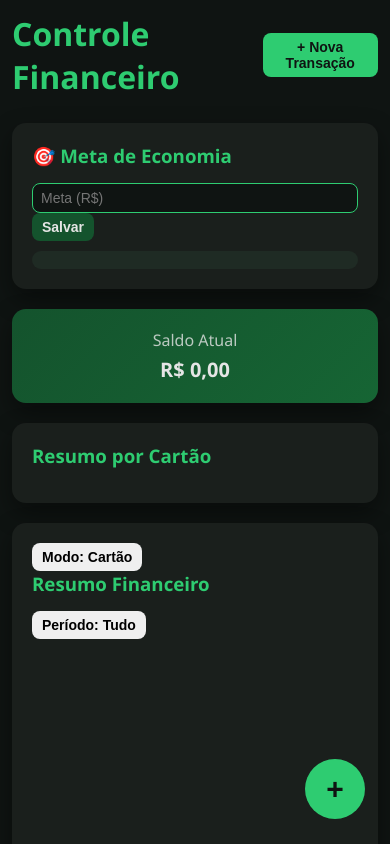
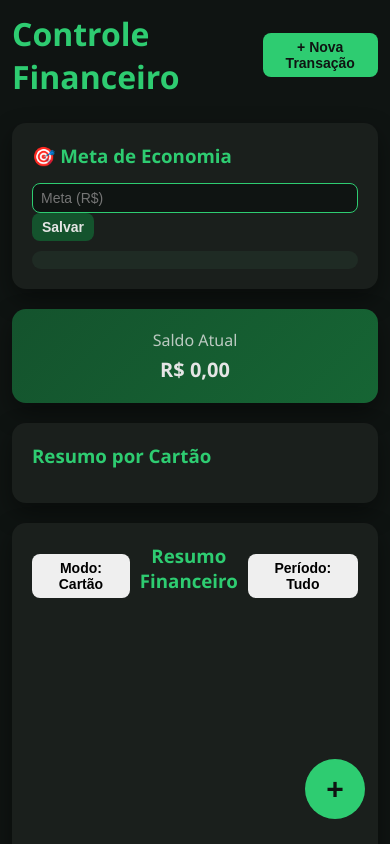
Before and after one commit to tryndadi/controle-financeiro-backend, a website: page public/index.html in a window 390 px wide. Shown: the top 844 px of the page. Drawn offline with nearby package versions, Linux system fonts and the light colour scheme; no server answers.

Commit message:
fix: bugs visuais

```diff
--- a/public/css/components.css
+++ b/public/css/components.css
@@ -1,3 +1,12 @@
+/*
+COMPONENTS
+- cards
+- buttons
+- modals
+- forms
+- progress bars
+*/
+
 /* CARDS */
 
 .card {
@@ -246,6 +255,32 @@ button {
 
 }
 
+.chart-header {
+
+    display: grid;
+    grid-template-columns: auto 1fr auto;
+    align-items: center;
+    gap: 10px;
+}
+
+.chart-header h3 {
+
+    text-align: center;
+
+}
+
+#toggle-chart-mode {
+
+    justify-self: start;
+
+}
+
+#toggle-chart-period {
+
+    justify-self: end;
+
+}
+
 /* esconder FAB no desktop */
 
 @media (min-width:769px) {
--- a/public/script.js
+++ b/public/script.js
@@ -18,7 +18,6 @@ const originLabel = document.getElementById("origin-label");
 const originGroup = document.getElementById("origin-group");
 const categorySelect = document.getElementById("transaction-category");
 const API_URL = "/api";
-const dateInput = document.getElementById("transaction-date").value;
 
 typeSelect.addEventListener("change", updateOriginField);
 
@@ -73,7 +72,11 @@ async function loadCategoriesByType(tipo) {
 
 function formatDate(dateString) {
 
+    if (!dateString) return "-";
+
     const date = new Date(dateString + "T12:00:00");
+
+    return date.toLocaleDateString("pt-BR");
 
     return date.toLocaleString("pt-BR", {
         day: "2-digit",
@@ -582,7 +585,7 @@ document.getElementById("transaction-form").onsubmit = async function (e) {
         valor: parseFloat(document.getElementById("transaction-amount").value),
         tipo: document.getElementById("transaction-type").value,
         origem: document.getElementById("transaction-origin").value,
-        date: dateInput
+        date: document.getElementById("transaction-date").value
     };
 
     await fetch(`${API_URL}/transacoes`, {
```
